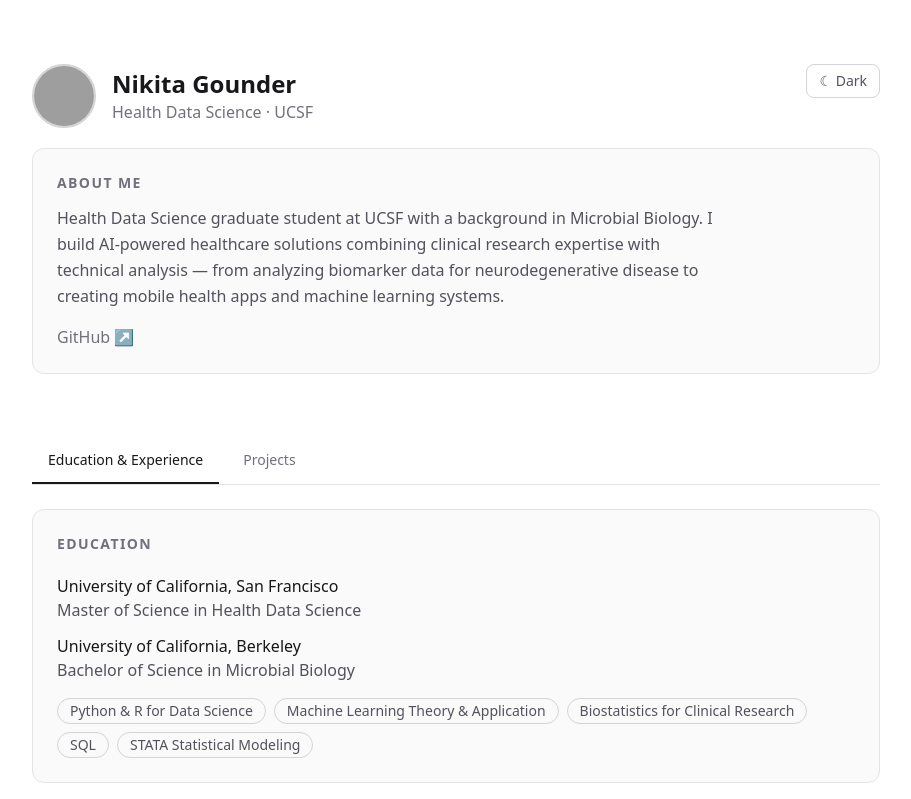
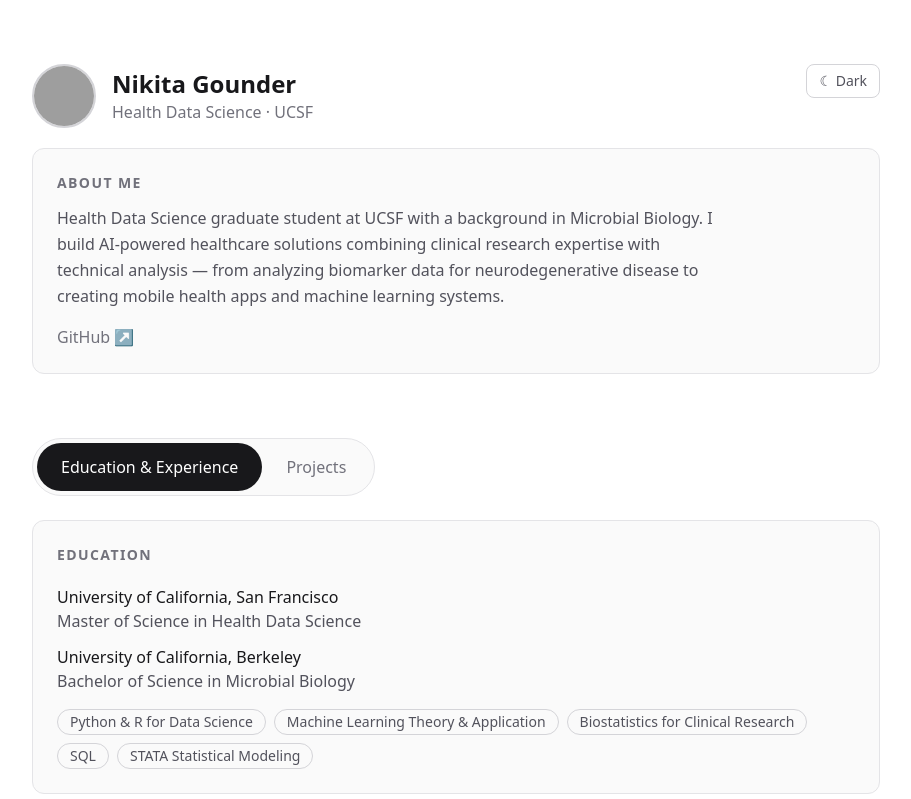
Before and after one commit to nikita-gounder/portfolio, a Next.js app: page / in a window 1280 px wide. Shown: the top 799 px of the page, without its empty margins (184-1095 px from the left). Built offline with nearby package versions, Linux system fonts and the light colour scheme; grey boxes are pictures that could not be loaded.

Commit message:
ui tab buttons

```diff
--- a/components/PortfolioTabs.tsx
+++ b/components/PortfolioTabs.tsx
@@ -18,17 +18,17 @@
       <div
         role="tablist"
         aria-label="Portfolio sections"
-        className="mb-6 flex gap-2 border-b border-zinc-200 dark:border-zinc-800"
+        className="mb-6 inline-flex rounded-full border border-zinc-200 bg-zinc-50 p-1 dark:border-zinc-800 dark:bg-zinc-900"
       >
         <button
           type="button"
           role="tab"
           aria-selected={activeTab === "resume"}
           onClick={() => setActiveTab("resume")}
-          className={`border-b-2 px-4 py-3 text-sm font-medium transition-colors ${
+          className={`rounded-full px-6 py-3 text-base font-medium transition-colors ${
             activeTab === "resume"
-              ? "border-zinc-900 text-zinc-900 dark:border-white dark:text-white"
-              : "border-transparent text-zinc-500 hover:text-zinc-900 dark:text-zinc-400 dark:hover:text-white"
+              ? "bg-zinc-900 text-white dark:bg-white dark:text-zinc-900"
+              : "text-zinc-500 hover:text-zinc-900 dark:text-zinc-400 dark:hover:text-white"
           }`}
         >
           Education &amp; Experience
@@ -38,10 +38,10 @@
           role="tab"
           aria-selected={activeTab === "projects"}
           onClick={() => setActiveTab("projects")}
-          className={`border-b-2 px-4 py-3 text-sm font-medium transition-colors ${
+          className={`rounded-full px-6 py-3 text-base font-medium transition-colors ${
             activeTab === "projects"
-              ? "border-zinc-900 text-zinc-900 dark:border-white dark:text-white"
-              : "border-transparent text-zinc-500 hover:text-zinc-900 dark:text-zinc-400 dark:hover:text-white"
+              ? "bg-zinc-900 text-white dark:bg-white dark:text-zinc-900"
+              : "text-zinc-500 hover:text-zinc-900 dark:text-zinc-400 dark:hover:text-white"
           }`}
         >
           Projects
```
